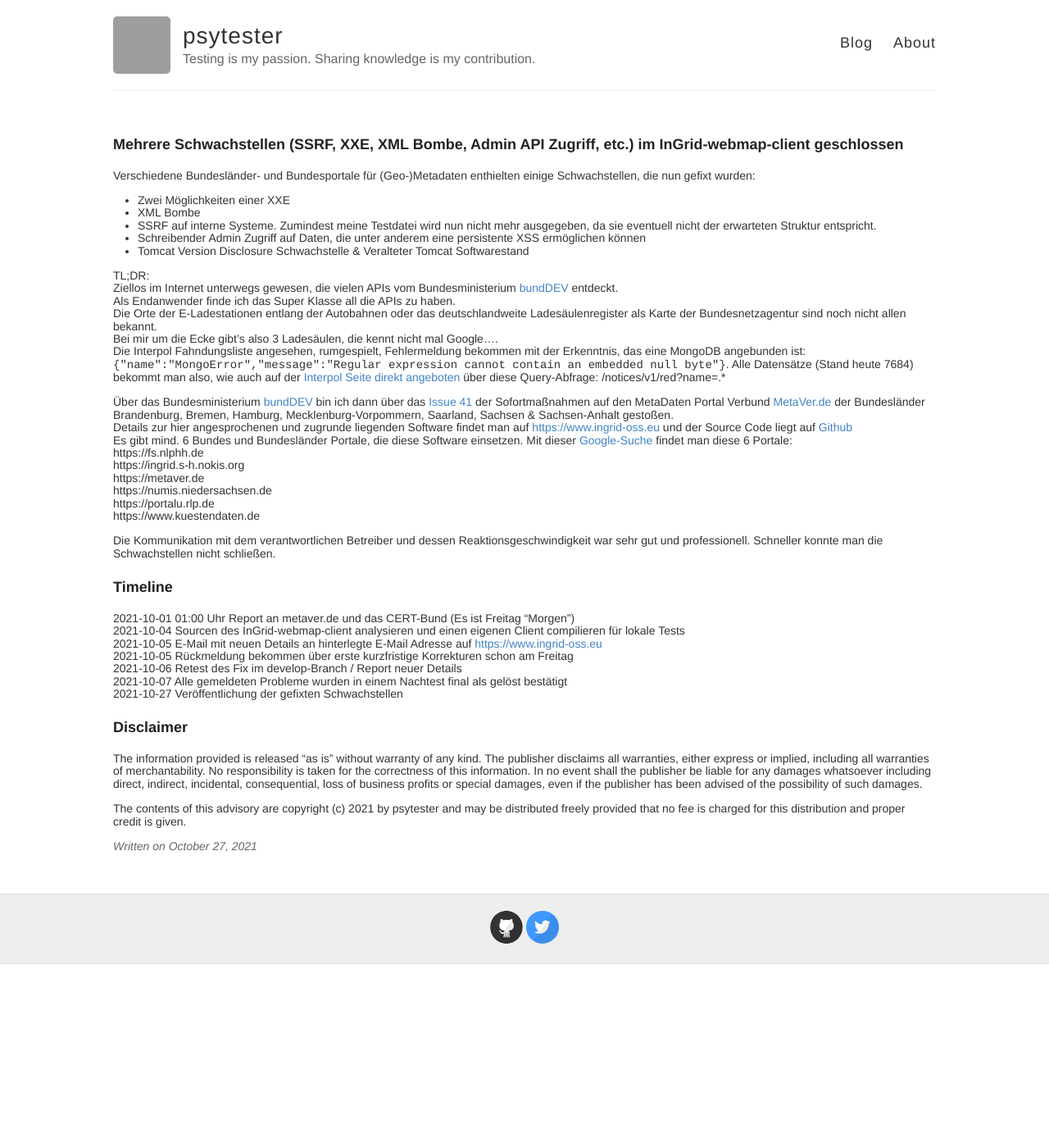
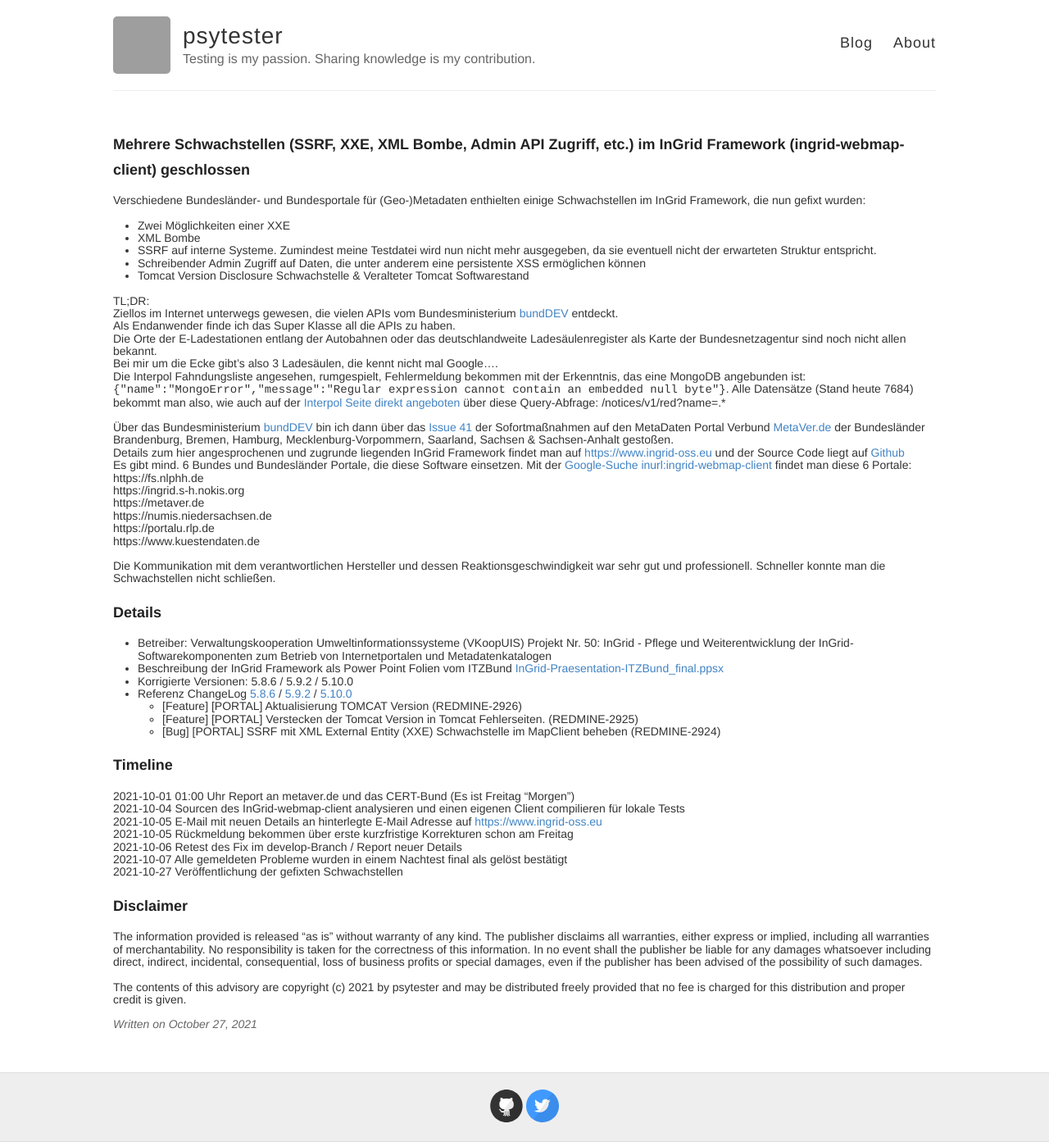
Before and after one commit to psytester/psytester.github.io, a Jekyll site: the page built from _posts/hacking_and_pentests/2021-10-27-verschiedene_Schwachstellen_im_InGrid-webmap-client.md, in a window 1280 px wide. Shown: the whole page at 82% size. Built offline with Jekyll 4.4.1, drawn with Linux system fonts in a browser that asks for light colours; before the commit the page ends 1176 px from its top, so only the background shows below that; grey boxes are pictures that could not be loaded.

Commit message:
Update 2021-10-27-verschiedene_Schwachstellen_im_InGrid-webmap-client.md

```diff
--- a/_posts/hacking_and_pentests/2021-10-27-verschiedene_Schwachstellen_im_InGrid-webmap-client.md
+++ b/_posts/hacking_and_pentests/2021-10-27-verschiedene_Schwachstellen_im_InGrid-webmap-client.md
@@ -1,11 +1,11 @@
 ---
 layout: post
-title:  "Mehrere Schwachstellen (SSRF, XXE, XML Bombe, Admin API Zugriff, etc.) im InGrid-webmap-client geschlossen"
-date:   2021-10-27 23:00:00 MEST
+title:  "Mehrere Schwachstellen (SSRF, XXE, XML Bombe, Admin API Zugriff, etc.) im InGrid Framework (ingrid-webmap-client) geschlossen"
+date:   2021-10-27 23:05:00 MEST
 author: 'psytester'
 ---
 
-Verschiedene Bundesländer- und Bundesportale für (Geo-)Metadaten enthielten einige Schwachstellen, die nun gefixt wurden:
+Verschiedene Bundesländer- und Bundesportale für (Geo-)Metadaten enthielten einige Schwachstellen im InGrid Framework, die nun gefixt wurden:
 - Zwei Möglichkeiten einer XXE
 - XML Bombe
 - SSRF auf interne Systeme. Zumindest meine Testdatei wird nun nicht mehr ausgegeben, da sie eventuell nicht der erwarteten Struktur entspricht.
@@ -20,8 +20,8 @@
 Die Interpol Fahndungsliste angesehen, rumgespielt, Fehlermeldung bekommen mit der Erkenntnis, das eine MongoDB angebunden ist: `{"name":"MongoError","message":"Regular expression cannot contain an embedded null byte"}`. Alle Datensätze (Stand heute 7684) bekommt man also, wie auch auf der [Interpol Seite direkt angeboten](https://www.interpol.int/How-we-work/Notices/View-Red-Notices) über diese Query-Abfrage: /notices/v1/red?name=.*<br>
 
 Über das Bundesministerium [bundDEV](https://bund.dev) bin ich dann über das [Issue 41](https://github.com/bundesAPI/sofortmassnahmen/issues/41) der Sofortmaßnahmen auf den MetaDaten Portal Verbund [MetaVer.de](https://metaver.de) der Bundesländer Brandenburg, Bremen, Hamburg, Mecklenburg-Vorpommern, Saarland, Sachsen & Sachsen-Anhalt gestoßen.<br>
-Details zur hier angesprochenen und zugrunde liegenden Software findet man auf [https://www.ingrid-oss.eu](https://www.ingrid-oss.eu) und der Source Code liegt auf [Github](https://github.com/informationgrid/ingrid-webmap-client)<br>
-Es gibt mind. 6 Bundes und Bundesländer Portale, die diese Software einsetzen. Mit dieser [Google-Suche](https://www.google.de/search?q=inurl:ingrid-webmap-client&filter=0) findet man diese 6 Portale:<br>
+Details zum hier angesprochenen und zugrunde liegenden InGrid Framework findet man auf [https://www.ingrid-oss.eu](https://www.ingrid-oss.eu) und der Source Code liegt auf [Github](https://github.com/informationgrid/ingrid-webmap-client)<br>
+Es gibt mind. 6 Bundes und Bundesländer Portale, die diese Software einsetzen. Mit der [Google-Suche inurl:ingrid-webmap-client](https://www.google.de/search?q=inurl:ingrid-webmap-client&filter=0) findet man diese 6 Portale:<br>
 https://fs.nlphh.de<br>
 https://ingrid.s-h.nokis.org<br>
 https://metaver.de<br>
@@ -29,10 +29,20 @@
 https://portalu.rlp.de<br>
 https://www.kuestendaten.de<br>
 
-Die Kommunikation mit dem verantwortlichen Betreiber und dessen Reaktionsgeschwindigkeit war sehr gut und professionell. Schneller konnte man die Schwachstellen nicht schließen.
+Die Kommunikation mit dem verantwortlichen Hersteller und dessen Reaktionsgeschwindigkeit war sehr gut und professionell. Schneller konnte man die Schwachstellen nicht schließen.
 
+# Details
+
+- Betreiber: Verwaltungskooperation Umweltinformationssysteme (VKoopUIS) Projekt Nr. 50: InGrid - Pflege und Weiterentwicklung der InGrid-Softwarekomponenten zum Betrieb von Internetportalen und Metadatenkatalogen
+- Beschreibung der InGrid Framework als Power Point Folien vom ITZBund [InGrid-Praesentation-ITZBund_final.ppsx](https://redmine.gdi-de.org/dmsf/files/405/view)
+- Korrigierte Versionen: 5.8.6 / 5.9.2 / 5.10.0
+- Referenz ChangeLog [5.8.6](https://www.ingrid-oss.eu/5.8.0/about/history.html#version-586) / [5.9.2](https://www.ingrid-oss.eu/5.9.0/about/history.html#version-592) / [5.10.0](https://www.ingrid-oss.eu/latest/about/history.html#liste-der-%C3%A4nderungen)
+  - [Feature] [PORTAL] Aktualisierung TOMCAT Version (REDMINE-2926)
+  - [Feature] [PORTAL] Verstecken der Tomcat Version in Tomcat Fehlerseiten. (REDMINE-2925)
+  - [Bug] [PORTAL] SSRF mit XML External Entity (XXE) Schwachstelle im MapClient beheben (REDMINE-2924)
 
 # Timeline
+
 2021-10-01 01:00 Uhr Report an metaver.de und das CERT-Bund (Es ist Freitag "Morgen")<br>
 2021-10-04 Sourcen des InGrid-webmap-client analysieren und einen eigenen Client compilieren für lokale Tests<br>
 2021-10-05 E-Mail mit neuen Details an hinterlegte E-Mail Adresse auf [https://www.ingrid-oss.eu](https://www.ingrid-oss.eu)<br>
```
